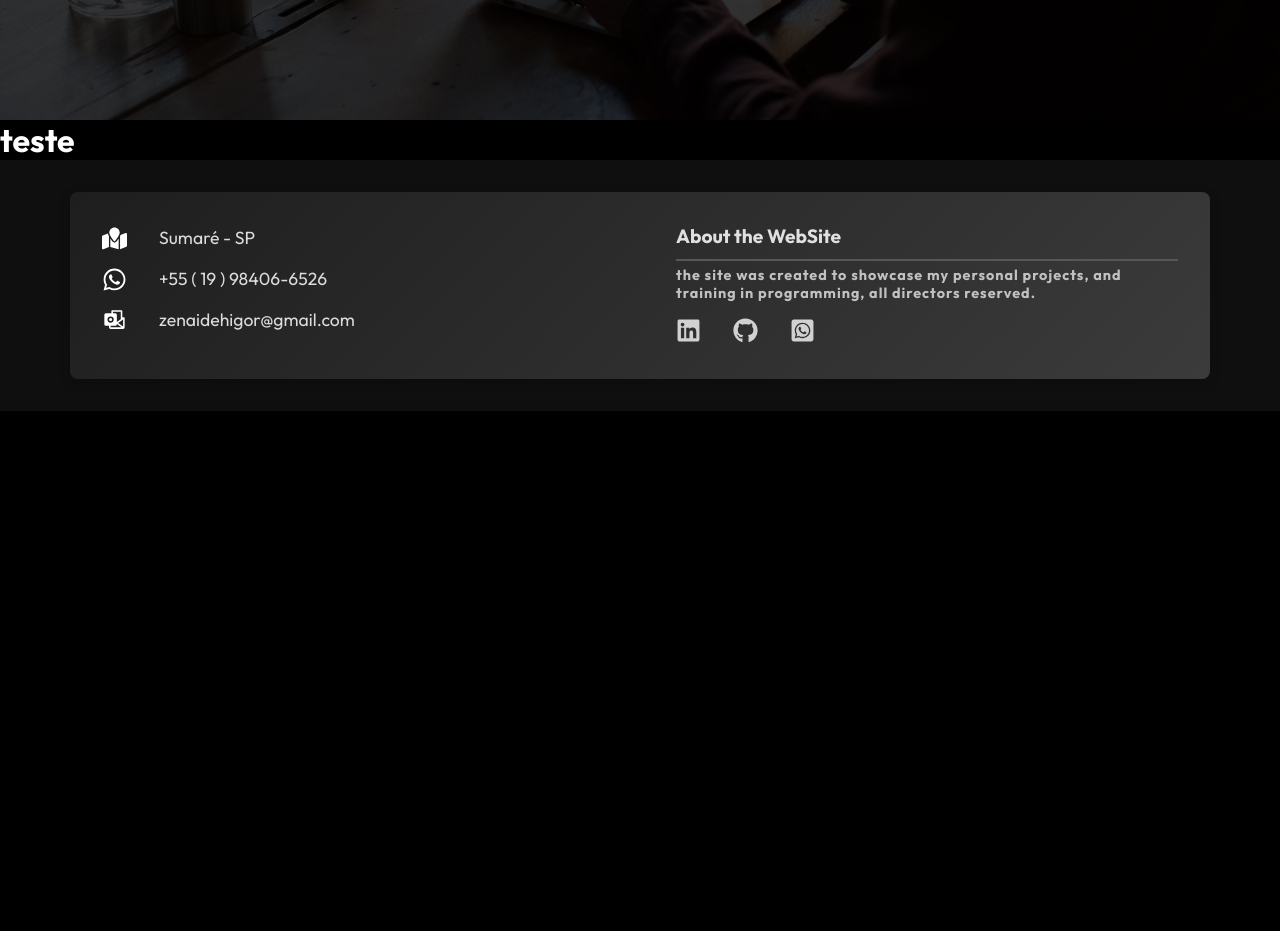
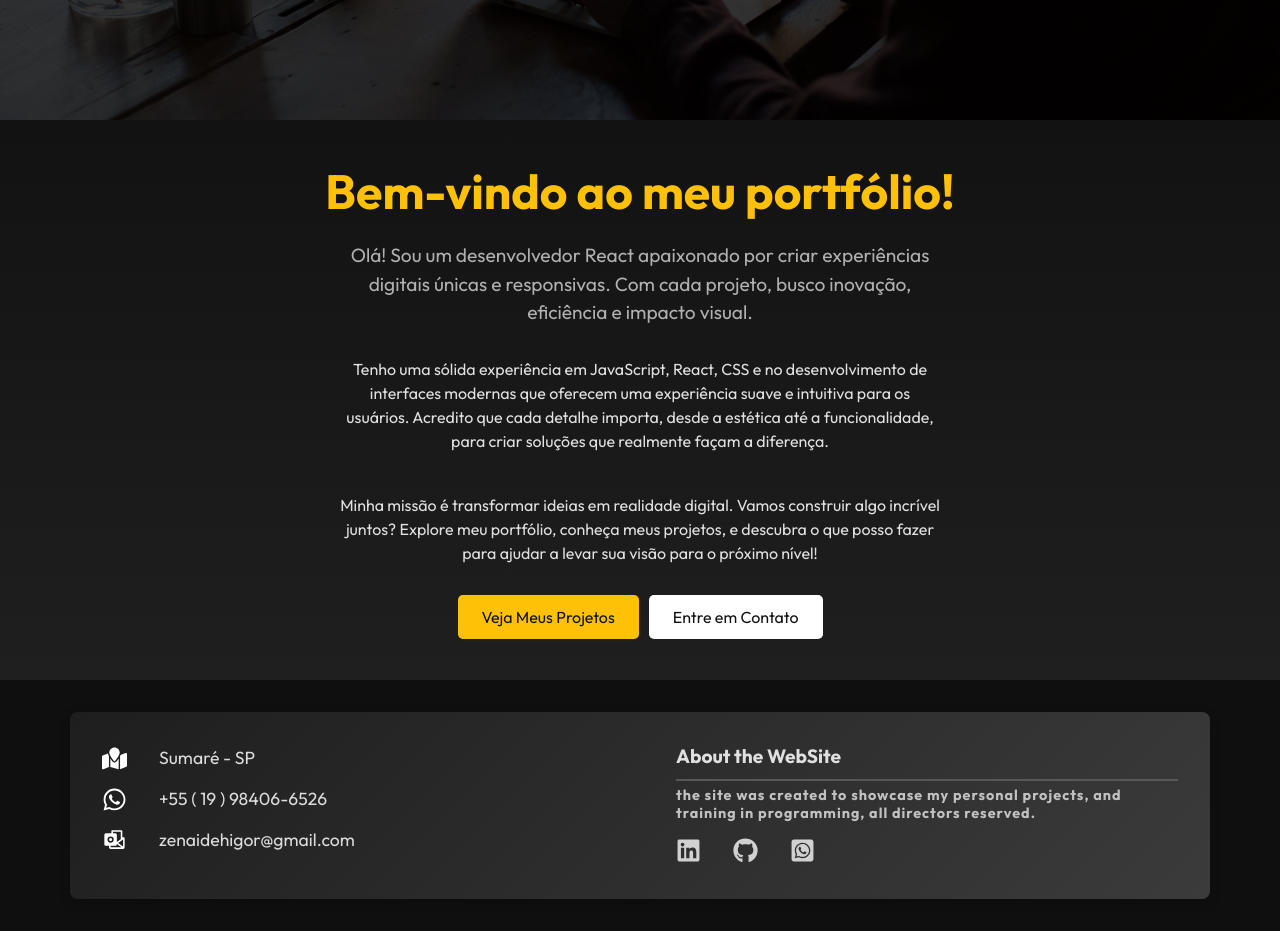
Before and after one commit to Higorzenaide/my-portfolio, a React (Create React App) app in the folder my-portfolio/: page / in a window 1280 px wide. Shown: the part 680-1611 px from the top of the page. Before the commit the page ends 1091 px from the top, so only its background shows below. Built offline with nearby package versions, Linux system fonts and the light colour scheme.

Commit message:
enchendo linguiça

```diff
--- a/my-portfolio/src/components/Header/index.js
+++ b/my-portfolio/src/components/Header/index.js
@@ -1,20 +1,19 @@
-import React, { useState, useEffect } from 'react'
-import {Nav} from './styled'
-import { Link  } from 'react-router-dom'
+import React, { useState, useEffect } from 'react';
+import { Nav } from './styled';
+import { Link, useLocation } from 'react-router-dom';
 import { MdOutlineMenu } from "react-icons/md";
 import { MdCloseFullscreen } from "react-icons/md";
 
-
-
 const Header = () => {
-
-    const [seeClose, setClose] = useState(true)
+    const [seeClose, setClose] = useState(true);
+    const [color, setColor] = useState(false);
+    const [pageSelected, setPageSelected] = useState('');
+    const location = useLocation();
 
     const handleClick = () => {
         setClose(!seeClose);
-    }
-
-    const [color, setColor] = useState(false)
+        setPageSelected(location.pathname); // Atualiza pageSelected com o pathname atual
+    };
 
     const changeColor = () => {
         setColor(window.scrollY >= 100);
@@ -22,31 +21,65 @@ const Header = () => {
 
     useEffect(() => {
         window.addEventListener("scroll", changeColor);
-        return () =>{
+        return () => {
             window.removeEventListener("scroll", changeColor);
-        }
+        };
     }, []);
 
+    useEffect(() => {
+        setPageSelected(location.pathname); // Atualiza pageSelected quando a rota mudar
+    }, [location]);
 
     return (
         <Nav color={color}>
-
-            <Link to="/" >   <h1>Portfolio.</h1></Link>
+            <Link to="/"> <h1>Portfolio.</h1></Link>
 
             <ul className={seeClose ? "nav-menu" : "nav-menu active"}>
-                <li><Link to="/" onClick={handleClick}>   Home</Link></li>
-                <li><Link to="/about" onClick={handleClick}>  About</Link></li>
-                <li><Link to="/projects" onClick={handleClick}>  Projects</Link></li>
-                <li><Link to="/contact" onClick={handleClick}>  Contact</Link></li>
+                <li>
+                    <Link
+                        to="/"
+                        onClick={handleClick}
+                        className={pageSelected === '/' ? "selected" : ""}
+                    >
+                        Home
+                    </Link>
+                </li>
+                <li>
+                    <Link
+                        to="/about"
+                        onClick={handleClick}
+                        className={pageSelected === '/about' ? "selected" : ""}
+                    >
+                        About
+                    </Link>
+                </li>
+                <li>
+                    <Link
+                        to="/projects"
+                        onClick={handleClick}
+                        className={pageSelected === '/projects' ? "selected" : ""}
+                    >
+                        Projects
+                    </Link>
+                </li>
+                <li>
+                    <Link
+                        to="/contact"
+                        onClick={handleClick}
+                        className={pageSelected === '/contact' ? "selected" : ""}
+                    >
+                        Contact
+                    </Link>
+                </li>
             </ul>
 
             <div className='MHamburguer-container'>
 
                 {seeClose ? (
-                    <MdOutlineMenu className='MHamburguer-icon' size={20} style={{color: "#fff"}} onClick={handleClick}/>
+                    <MdOutlineMenu className='MHamburguer-icon' size={20} style={{ color: "#fff" }} onClick={handleClick} />
                 ) : (
-                    <MdCloseFullscreen className='MHamburguer-close' size={20} style={{color: "#fff"}} onClick={handleClick}/>
-                    )
+                    <MdCloseFullscreen className='MHamburguer-close' size={20} style={{ color: "#fff" }} onClick={handleClick} />
+                )
                 }
 
             </div>
--- a/my-portfolio/src/components/Header/styled.js
+++ b/my-portfolio/src/components/Header/styled.js
@@ -27,6 +27,14 @@ export const Nav = styled.nav.attrs(({ color }) => ({
 
     li{
         padding:0 1rem;
+
+    }
+
+    li .selected{
+        border:1px solid #fff;
+        padding:0.2rem 0.8rem;
+        border-radius:10px;
+        background-color:rgba(240,240,240,0.2)
     }
 
     a{
@@ -73,7 +81,11 @@ export const Nav = styled.nav.attrs(({ color }) => ({
             border: 1px solid #ccc;
             text-align: center;
             border-radius: 10px;
-            overflow: hidden; /* Para garantir que o conteúdo do link não ultrapasse */
+            display: flex; /* Alinha o conteúdo do link */
+            align-items: center; /* Centraliza verticalmente */
+            justify-content: center; /* Centraliza horizontalmente */
+            overflow: hidden;
+            padding:0px;
         }
 
         .nav-menu li:hover{
@@ -83,13 +95,12 @@ export const Nav = styled.nav.attrs(({ color }) => ({
         }
 
         .nav-menu a {
-            display: inline-block; /* Flexbox para centralizar o conteúdo */
-            align-items: center; /* Alinha verticalmente ao centro */
-            justify-content: center; /* Alinha horizontalmente ao centro */
             width: 100%;
             height: 100%;
-            text-decoration: none; /* Remove o sublinhado do link */
-
+            display: flex;
+            align-items: center;
+            justify-content: center;
+            text-decoration: none;
         }
 
         .MHamburguer-container{
--- a/my-portfolio/src/pages/Initial/index.js
+++ b/my-portfolio/src/pages/Initial/index.js
@@ -1,13 +1,57 @@
-import React from "react";
+import React, { useState, useEffect } from "react";
+import {InitialContainer,Title,Subtitle,Details,Button,SecondaryButton,ButtonContainer,BackToTopButton} from './styled.js'
+
+const Initial = () => {
+    const [isVisible, setIsVisible] = useState(false);
+
+    // Função para controlar o botão "Voltar ao Topo"
+    const toggleVisibility = () => {
+      if (window.scrollY > 300) {
+        setIsVisible(true);
+      }
+      if(window.scrollY < 900) {
+        setIsVisible(false);
+      }
+    };
+
+    const scrollToTop = () => {
+      window.scrollTo({
+        top: 0,
+        behavior: "smooth",
+      });
+    };
+
+    useEffect(() => {
+      window.addEventListener("scroll", toggleVisibility);
+      return () => {
+        window.removeEventListener("scroll", toggleVisibility);
+    }
+    }, []);
 
 
-const Initial = () => {
-    return(
-        <div>
-            <h1>teste</h1>
+    return (
+      <InitialContainer>
+        <Title>Bem-vindo ao meu portfólio!</Title>
+        <Subtitle>Olá! Sou um desenvolvedor React apaixonado por criar experiências digitais únicas e responsivas. Com cada projeto, busco inovação, eficiência e impacto visual.</Subtitle>
 
-        </div>
-    )
-}
+        <Details>
+          Tenho uma sólida experiência em JavaScript, React, CSS e no desenvolvimento de interfaces modernas que oferecem uma experiência suave e intuitiva para os usuários. Acredito que cada detalhe importa, desde a estética até a funcionalidade, para criar soluções que realmente façam a diferença.
+        </Details>
 
-export default Initial
+        <Details>
+          Minha missão é transformar ideias em realidade digital. Vamos construir algo incrível juntos? Explore meu portfólio, conheça meus projetos, e descubra o que posso fazer para ajudar a levar sua visão para o próximo nível!
+        </Details>
+
+        <ButtonContainer>
+          <Button onClick={() => window.location.href="#projects"}>Veja Meus Projetos</Button>
+          <SecondaryButton onClick={() => window.location.href="#contact"}>Entre em Contato</SecondaryButton>
+        </ButtonContainer>
+
+        <BackToTopButton $visible={isVisible} onClick={scrollToTop}>
+         ↑
+        </BackToTopButton>
+      </InitialContainer>
+    );
+  };
+
+  export default Initial;
--- a/my-portfolio/src/pages/Initial/styled.js
+++ b/my-portfolio/src/pages/Initial/styled.js
@@ -1 +1,160 @@
-import styled from 'styled-components'
+import styled, { keyframes } from "styled-components";
+
+// Animação de fade-in
+export const fadeIn = keyframes`
+  from {
+    opacity: 0;
+    transform: translateY(20px);
+  }
+  to {
+    opacity: 1;
+    transform: translateY(0);
+  }
+`;
+
+export const InitialContainer = styled.div`
+  display: flex;
+  flex-direction: column;
+  align-items: center;
+  justify-content: center;
+  height: 70vh;
+  padding: 20px;
+  background: linear-gradient(to bottom, #121212, #1f1f1f);
+  color: #fff;
+  text-align: center;
+  animation: ${fadeIn} 1s ease-in-out;
+
+  @media (max-width: 768px) {
+    padding: 10px;
+    height: auto;
+  }
+`;
+
+export const Title = styled.h1`
+  font-size: 3rem;
+  color: #ffc107;
+  margin-bottom: 20px;
+  animation: ${fadeIn} 1.2s ease-in-out;
+
+  @media (max-width: 768px) {
+    font-size: 2rem;
+  }
+
+  @media (max-width: 480px) {
+    font-size: 1.8rem;
+  }
+`;
+
+export const Subtitle = styled.p`
+  font-size: 1.2rem;
+  color: #b0b0b0;
+  max-width: 600px;
+  line-height: 1.5;
+  margin-bottom: 20px;
+  animation: ${fadeIn} 1.4s ease-in-out;
+
+  @media (max-width: 768px) {
+    font-size: 1rem;
+    max-width: 100%;
+  }
+
+  @media (max-width: 480px) {
+    font-size: 0.9rem;
+  }
+`;
+
+export const Details = styled.p`
+  font-size: 1rem;
+  color: #e0e0e0;
+  max-width: 600px;
+  margin-top: 10px;
+  margin-bottom: 30px;
+  line-height: 1.5;
+  animation: ${fadeIn} 1.6s ease-in-out;
+
+  @media (max-width: 768px) {
+    font-size: 0.9rem;
+    max-width: 100%;
+  }
+
+  @media (max-width: 480px) {
+    font-size: 0.8rem;
+  }
+`;
+
+export const Button = styled.button`
+  padding: 12px 24px;
+  font-size: 1rem;
+  color: #121212;
+  background-color: #ffc107;
+  border: none;
+  border-radius: 5px;
+  cursor: pointer;
+  transition: transform 0.3s ease;
+
+  &:hover {
+    transform: scale(1.05);
+  }
+
+  @media (max-width: 768px) {
+    padding: 10px 20px;
+    font-size: 0.9rem;
+  }
+
+  @media (max-width: 480px) {
+    padding: 8px 16px;
+    font-size: 0.8rem;
+  }
+`;
+
+export const SecondaryButton = styled(Button)`
+  background-color: #fff;
+  color: #121212;
+  margin-left: 10px;
+
+  &:hover {
+    background-color: #ffc107;
+    color: #fff;
+  }
+
+  @media (max-width: 480px) {
+    margin-left: 0;
+    margin-top: 10px;
+  }
+`;
+
+export const ButtonContainer = styled.div`
+  display: flex;
+  flex-direction: row;
+
+  @media (max-width: 480px) {
+    flex-direction: column;
+    align-items: center;
+  }
+`;
+
+export const BackToTopButton = styled.button`
+  position: fixed;
+  bottom: 28%;
+  right: 49%;
+  padding: 10px;
+  font-size: 1rem;
+  color: #fff;
+  background-color: #ffc107;
+  border: none;
+  border-radius: 40%;
+  cursor: pointer;
+  opacity: ${(props) => (props.$visible ? "1" : "0")};
+  transform: ${(props) => (props.$visible ? "scale(1)" : "scale(0.5)")};
+  transition: opacity 0.2s ease, transform 0.2s ease;
+
+  &:hover {
+    background-color: #fff;
+    color: #121212;
+  }
+
+  @media (max-width: 1040px) {
+    bottom: 59%;
+    right: 46%;
+  }
+`;
```
